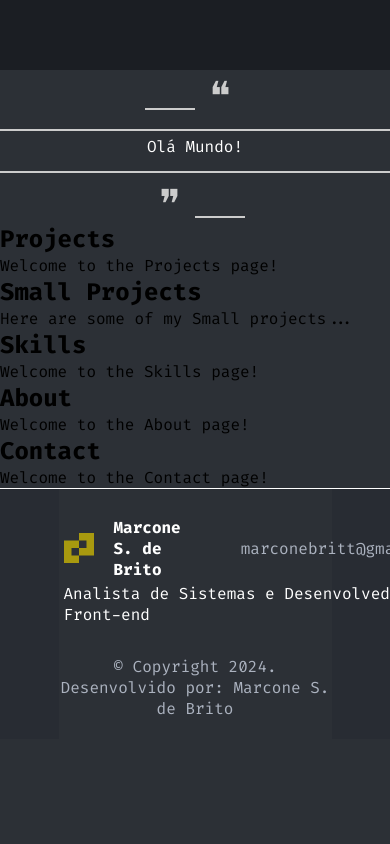
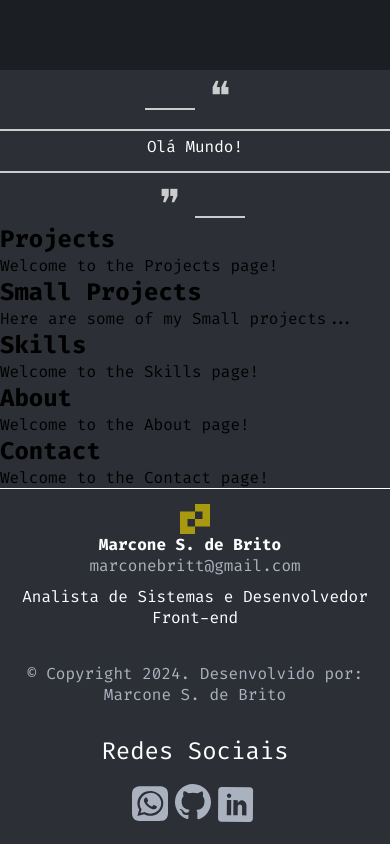
Before and after one commit to marconesdb/novo_portifolio, a React (Vite) app: page / in a window 390 px wide. Shown: the part 856-1700 px from the top of the page. Before the commit the page ends 1595 px from the top, so only its background shows below. Built offline with nearby package versions, Linux system fonts and the light colour scheme.

Commit message:
Criação da responsividade para tela de 540px

```diff
--- a/src/components/Footer/Footer.styles.ts
+++ b/src/components/Footer/Footer.styles.ts
@@ -19,46 +19,95 @@ export const FooterContent = styled.footer`
   width: 70%;
   height: 250px;
   border-top: 0px solid #fff;
+
+  @media (max-width: 1200px) {
+    width: 90%;
+    flex-direction: column;
+    height: auto;
+    padding: 20px;
+  }
+
+  @media (max-width: 700px) {
+    width: 95%;
+    flex-direction: column;
+    align-items: center;
+    padding: 20px;
+  }
+
+  @media (max-width: 540px) {
+    width: 100%;
+    flex-direction: column;
+    align-items: center;
+    padding: 15px;
+  }
 `;
-
 
 // Seção da esquerda
 export const LeftSection = styled.div`
   display: flex;
   flex-direction: column;
   align-items: flex-start;
+
+  @media (max-width: 700px) {
+    align-items: center;
+  }
+
+  @media (max-width: 540px) {
+    align-items: center;
+    margin-bottom: 20px;
+  }
 `;
 
 // Estilo para o conteúdo da seção esquerda
 export const LeftSectionContent = styled.div`
   display: flex;
-  align-items: center; /* Alinha verticalmente a imagem e os parágrafos */
+  align-items: center;
+
+  @media (max-width: 540px) {
+    flex-direction: column;
+    align-items: center;
+  }
 `;
 
 // Contêiner para o layout dos parágrafos
 export const ParagraphContainer = styled.div`
   display: flex;
   align-items: center;
+
+  @media (max-width: 540px) {
+    flex-direction: column;
+    align-items: center;
+  }
 `;
 
 // Estilo para o primeiro parágrafo
 export const FirstParagraph = styled.p`
- /* font-family: 'Fira Code', sans-serif; */
   font-size: 16px;
   font-weight: 700;
- margin-right: 10px; /* Espaço entre o primeiro parágrafo e o segundo */
+  margin-right: 10px;
   margin-left: -25px;
   margin-top: -110px;
+
+  @media (max-width: 540px) {
+    margin-left: 0;
+    margin-top: 0;
+    text-align: center;
+  }
 `;
 
 // Estilo para o segundo parágrafo
 export const SecondParagraph = styled.p`
-  /* font-family: 'Fira Code', sans-serif; */
   font-size: 16px;
   font-weight: 400;
   margin-left: 50px;
   color: #ABB2BF;
   margin-top: -110px;
+
+  @media (max-width: 540px) {
+    margin-left: 0;
+    margin-top: 0;
+    text-align: center;
+  }
 `;
 
 // Estilo para o terceiro parágrafo
@@ -66,26 +115,38 @@ export const ThirdParagraph = styled.p`
   font-weight: 400;
   margin-top: -20px;
   margin-left: 5px;
-  /* font-family: 'Fira Code', sans-serif; */
   font-size: 16px;
+
+  @media (max-width: 540px) {
+    text-align: center;
+    margin-top: 10px;
+    margin-left: 0;
+  }
 `;
 
 // Estilo para o parágrafo central
 export const CentralParagraph = styled.p`
-   /* font-family: 'Fira Code', sans-serif; */
   font-size: 16px;
   color: #ABB2BF;
 
-
+  @media (max-width: 540px) {
+    text-align: center;
+    margin-bottom: 10px;
+  }
 `;
 
 // Estilo para o parágrafo das redes sociais
 export const ParagraphSocialNetworks = styled.p`
-  /* font-family: 'Fira Code', sans-serif; */
   font-size: 24px;
   font-weight: 400;
   margin-right: 25px;
   margin-top: -60px;
+
+  @media (max-width: 540px) {
+    text-align: center;
+    margin-right: 0;
+    margin-top: 10px;
+  }
 `;
 
 // Seção da direita
@@ -93,19 +154,30 @@ export const RightSection = styled.div`
   display: flex;
   flex-direction: column;
   align-items: flex-end;
+
+  @media (max-width: 700px) {
+    align-items: center;
+    margin-top: 20px;
+  }
+
+  @media (max-width: 540px) {
+    align-items: center;
+    margin-top: 10px;
+  }
 `;
-
 
 // Adicione um estilo para a imagem do logo
 export const LogoImage = styled.img`
-  width: 100px; /* Ajuste o tamanho conforme necessário */
-  height: 30px; /* Mantém a proporção original */
-   /* Centraliza a imagem, se necessário */
-  /* Adicione outros estilos conforme necessário */
+  width: 100px;
+  height: 30px;
   margin-left: -30px;
   margin-top: -110px;
+
+  @media (max-width: 540px) {
+    margin-left: 0;
+    margin-top: 0;
+  }
 `;
-
 
 // Contêiner de Imagens na direita
 export const ImagesContainer = styled.div`
@@ -113,6 +185,11 @@ export const ImagesContainer = styled.div`
   justify-content: space-between;
   margin-top: 10px;
 
+  @media (max-width: 540px) {
+    justify-content: center;
+    width: 100%;
+    margin-top: 15px;
+  }
 `;
 
 // Seção central
@@ -121,11 +198,15 @@ export const CenterSection = styled.div`
   justify-content: center;
   align-items: center;
   text-align: center;
-  width: 100%; /* Garante que ocupa toda a largura disponível */
-  position: absolute; /* Permite o posicionamento absoluto */
-  bottom: 20px; /* Distância da parte inferior */
+  width: 100%;
+  position: absolute;
+  bottom: 20px;
 
-
+  @media (max-width: 540px) {
+    position: static;
+    bottom: 0;
+    margin-top: 15px;
+  }
 `;
 
 // Contêiner da Imagem
@@ -133,4 +214,8 @@ export const ImageContainer = styled.div`
   display: flex;
   align-items: center;
   margin-right: 10px;
+
+  @media (max-width: 540px) {
+    margin-right: 0;
+  }
 `;
```
Lines whose indentation alone changed are shown as unchanged.
